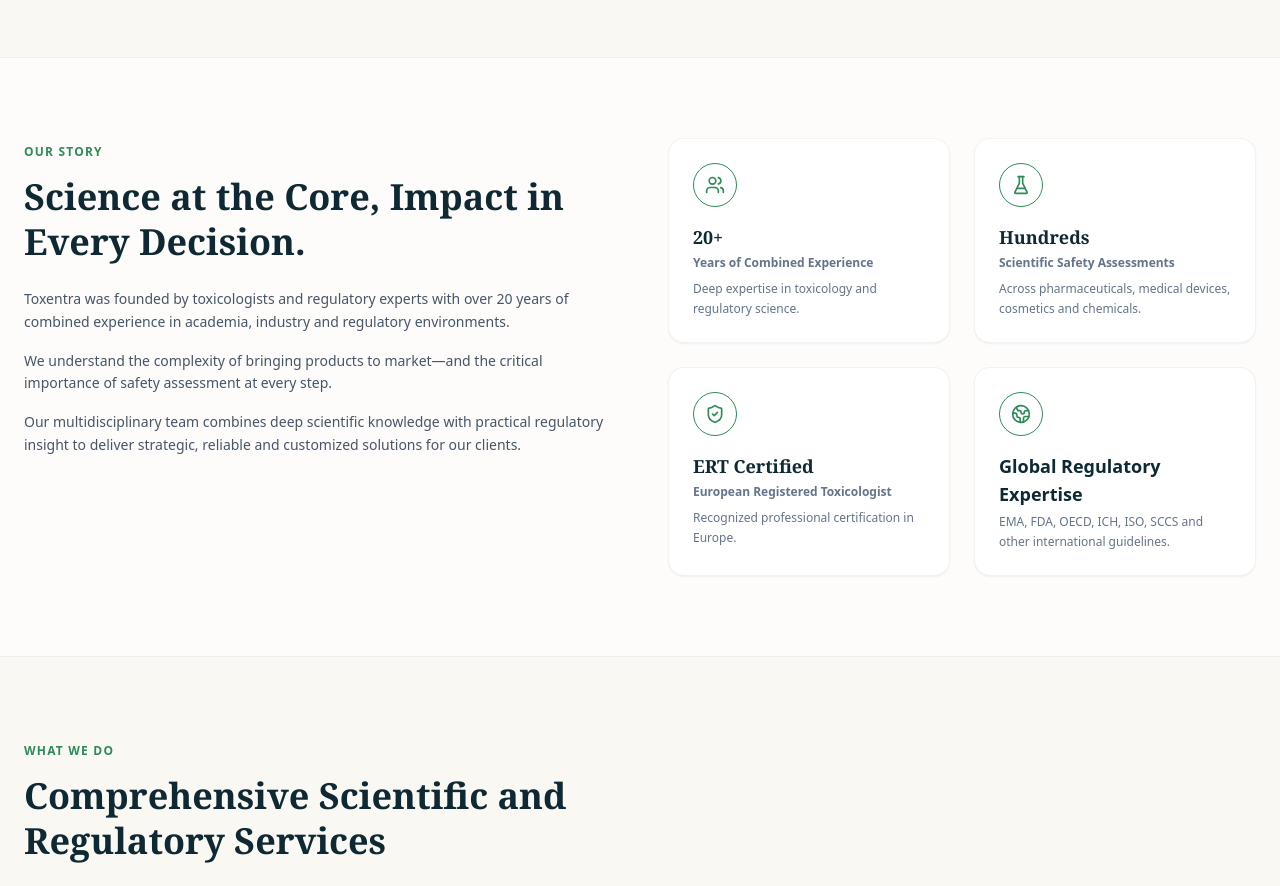
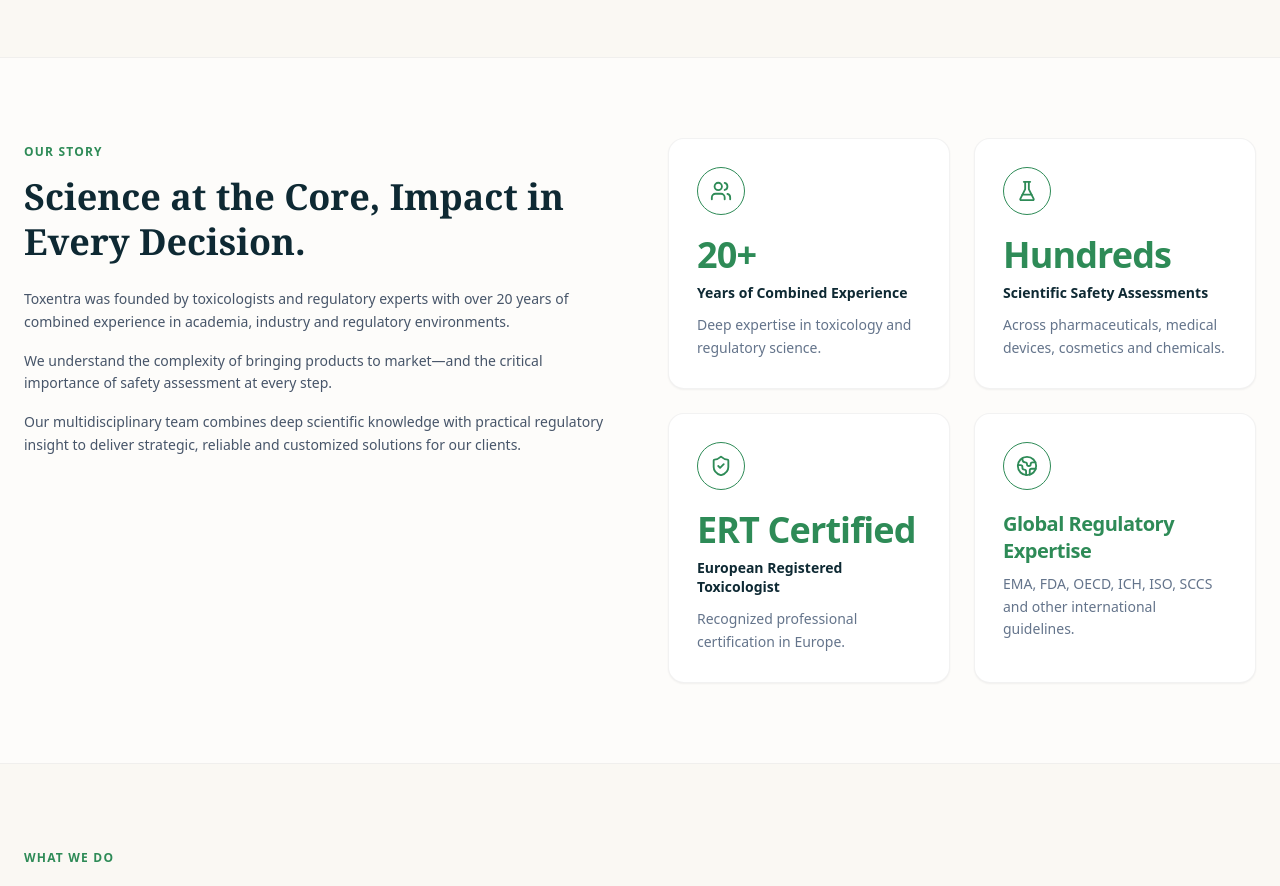
Before and after one commit to shandesipahi/Toxentra-Website, a Next.js app: page /about in a window 1280 px wide. Shown: the part 960-1846 px from the top of the page. Built offline with nearby package versions, Linux system fonts and the light colour scheme.

Commit message:
Update page.js

```diff
--- a/app/about/page.js
+++ b/app/about/page.js
@@ -245,17 +245,17 @@
             {stats.map((s) => {
               const Icon = s.icon;
               return (
-                <div key={s.big} className="bg-white rounded-2xl p-6 shadow-sm border border-black/5">
-                  <div className="w-11 h-11 rounded-full flex items-center justify-center mb-4 border border-green text-green">
-                    <Icon size={20} />
+                <div key={s.big} className="bg-white rounded-2xl p-7 shadow-sm border border-black/5">
+                  <div className="w-12 h-12 rounded-full flex items-center justify-center mb-5 border border-green text-green">
+                    <Icon size={22} />
                   </div>
-                  <div className={`font-bold text-lg mb-1 text-navy-deep ${s.label ? "font-serif" : ""}`}>
+                  <div className={`font-extrabold mb-2 text-green tracking-tight ${s.label ? "text-4xl" : "text-xl leading-snug"}`}>
                     {s.big}
                   </div>
                   {s.label && (
-                    <div className="text-xs font-semibold text-slate-500 mb-2">{s.label}</div>
+                    <div className="text-sm font-bold text-navy-deep mb-3 leading-snug">{s.label}</div>
                   )}
-                  <p className="text-xs text-slate-500 leading-relaxed">{s.text}</p>
+                  <p className="text-sm text-slate-500 leading-relaxed">{s.text}</p>
                 </div>
               );
             })}
```
